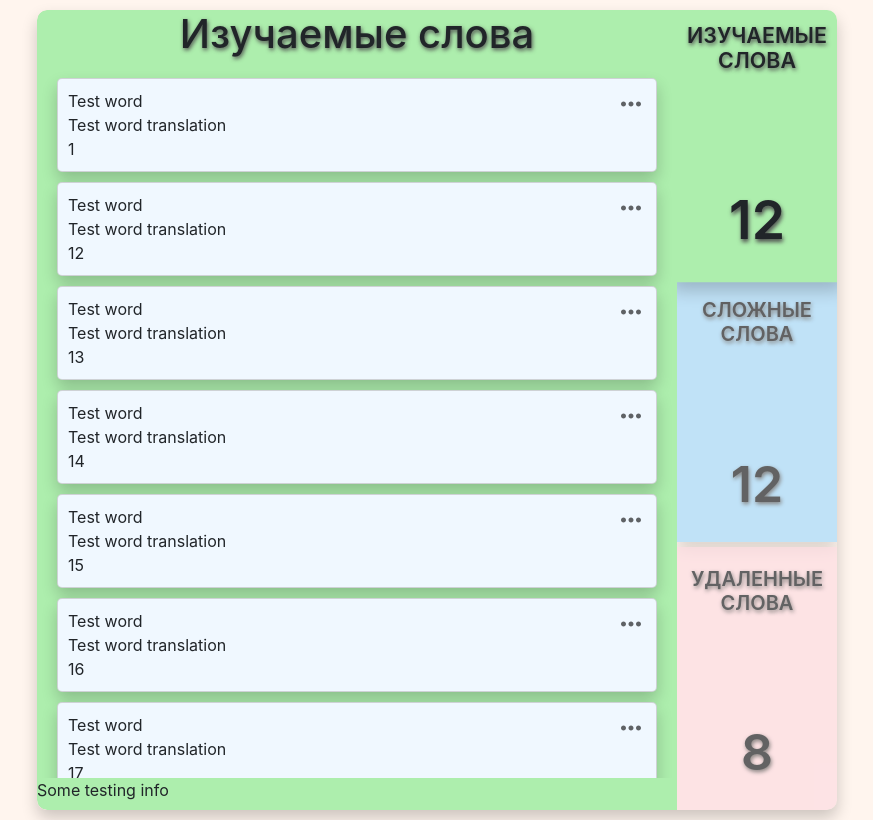
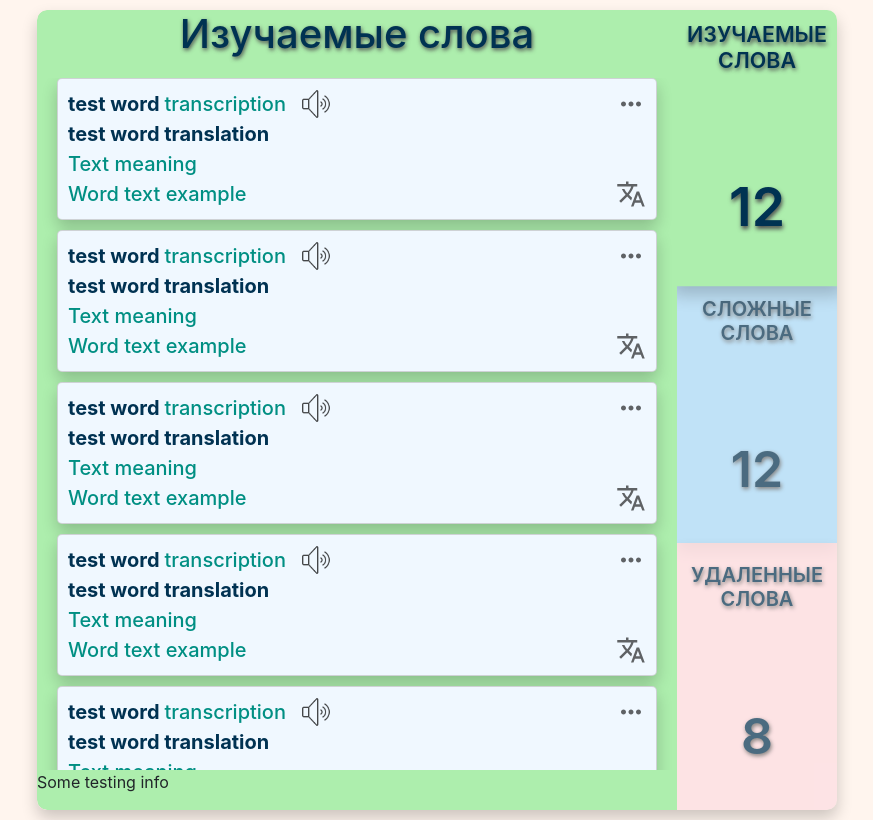
Before and after one commit to Maxvvellh0use/rslang, a React (Create React App) app: page / in a window 1280 px wide. Shown: the whole page, without its empty margins (203-1076 px from the left). Built offline with nearby package versions, Linux system fonts and the light colour scheme.

Commit message:
feat: add dictionary word model, add dictionary word styling

```diff
--- a/src/components/DictionaryCategoryPanelContent/DictionaryCategoryPanelContent.scss
+++ b/src/components/DictionaryCategoryPanelContent/DictionaryCategoryPanelContent.scss
@@ -16,6 +16,11 @@
     border-bottom-left-radius: 10px;
     border-top-left-radius: 10px;
     position: absolute;
+    display: flex;
+    flex-direction: column;
+    flex-wrap: nowrap;
+    justify-content: space-between;
+
 
     &_learning {
       background-color: $dictionary-learning-panel-background;
@@ -39,18 +44,18 @@
       position: relative;
       overflow-y: scroll;
       max-height: 90%;
-
       &::-webkit-scrollbar {
         display: none;
       }
     }
 
     &__title {
+      position: relative;
+      display: block;
       text-align: center;
       @extend %textshadow ;
-
+      margin-bottom: 20px;
+      color: $dictionary-word-card-font-color-primary;
     }
-
-
   }
 }
--- a/src/components/DictionaryCategoryTab/DictionaryCategoryTab.scss
+++ b/src/components/DictionaryCategoryTab/DictionaryCategoryTab.scss
@@ -16,13 +16,13 @@
     min-width: 90px;
     min-height: 80px;
 
-
-
     opacity: 0.7;
     background-color: lightgrey;
 
     padding: 20px 10px;
     cursor: pointer;
+
+    color: $dictionary-word-card-font-color-primary;
 
     @extend %transition;
     @extend %no-userselect;
@@ -46,7 +46,7 @@
     }
     &_difficult {
       background-color: $dictionary-difficult-panel-background;
-      margin: 5px 0;
+      //margin: 5px 0;
     }
     &_removed {
       background-color: $dictionary-removed-panel-background;
--- a/src/components/DictionaryDropdownMenu/DictionaryDropdownMenu.js
+++ b/src/components/DictionaryDropdownMenu/DictionaryDropdownMenu.js
@@ -18,9 +18,6 @@ export default class DictionaryDropdownMenu extends React.Component {
     this.state = {
       displayMenu: false,
     };
-
-    this.showDropdownMenu = this.showDropdownMenu.bind(this);
-    this.hideDropdownMenu = this.hideDropdownMenu.bind(this);
   };
 
   showDropdownMenu = (event) => {
@@ -32,13 +29,11 @@ export default class DictionaryDropdownMenu extends React.Component {
 
   hideDropdownMenu = () => {
     this.setState({ displayMenu: false }, () => {
-      console.log('----------hide');
       document.removeEventListener('click', this.hideDropdownMenu);
     });
   }
 
   componentWillUnmount(){
-    console.log('----------will unmount');
     document.removeEventListener('click', this.hideDropdownMenu);
   }
 
--- a/src/components/DictionaryDropdownMenu/DictionaryDropdownMenu.scss
+++ b/src/components/DictionaryDropdownMenu/DictionaryDropdownMenu.scss
@@ -13,7 +13,7 @@
     background-position: center;
     background-size: contain;
     cursor: pointer;
-
+    z-index: 10;
     opacity: 0.6;
     @extend %transition;
 
@@ -37,9 +37,9 @@
       right: 0px;
       border-radius: 5px;
 
-      background-color: #FFF5EE;
+      background-color:$dictionary-dropdown-background;
 
-      z-index: 10;
+
       @extend %card-shadow;
       @extend %transition;
     }
@@ -48,6 +48,7 @@
       padding: 8px 16px;
       border-bottom: 1px solid #e5e5e5;
       border-radius: 5px;
+      font-size: 15px;
       z-index: 10;
       @extend %transition;
     }
@@ -55,8 +56,8 @@
       border-bottom: none;
     }
     li:hover {
-      background-color: #a2dcfd;
-      color: #FFF5EE;
+      background-color: $dictionary-dropdown-selected-background;
+      color: $dictionary-dropdown-background;
       z-index: 10;
       @extend %transition;
     }
--- a/src/components/DictionaryPage/DictionaryPage.scss
+++ b/src/components/DictionaryPage/DictionaryPage.scss
@@ -8,16 +8,6 @@
   width: 100%;
   height: 100%;
 
-  input,
-  label,
-  p,
-  h1,
-  h2,
-  h3 {
-    margin: 0;
-    padding: 0;
-  }
-
   &__wrapper {
     max-width: $width-wrapper;
     width: 100%;
--- a/src/components/DictionaryWord/DictionaryWord.js
+++ b/src/components/DictionaryWord/DictionaryWord.js
@@ -13,6 +13,20 @@ export default class DictionaryWord extends React.Component {
     selectedClassName: `${DEFAULT_CLASS}_selected`,
     id: null,
     dictionaryWord: new DictionaryWordModel({}),
+  };
+
+  constructor(props) {
+    super(props);
+
+    this.state = {
+      dictionarySettings: {
+        showTranscription: true,
+        showMeaning: true,
+        showExample: true,
+        showImage: true,
+      },
+      showSentenceTranslation: false,
+    };
   };
 
   onDragStart = (event, word) => {
@@ -41,9 +55,41 @@ export default class DictionaryWord extends React.Component {
         draggable={true}
         onDragStart={event => this.onDragStart(event, dictionaryWord)}
       >
-        <p>{dictionaryWord.word}</p>
-        <p>{dictionaryWord.wordTranslate}</p>
-        <p>{dictionaryWord.wordId}</p>
+        <div className='dictionary__word__main-container'>
+          <p className='dictionary__word__name'>{dictionaryWord.word}</p>
+
+          {this.state.dictionarySettings.showTranscription ? (
+            <p className='dictionary__word__transcription'>{dictionaryWord.transcription}</p>
+          ) : (null)}
+
+          <div className='dictionary__word__audio'></div>
+        </div>
+
+        <p className='dictionary__word__translate'>{dictionaryWord.wordTranslate}</p>
+
+        {this.state.dictionarySettings.showMeaning ? (
+          this.state.showSentenceTranslation ? (
+            <p className='dictionary__word__meaning'>{dictionaryWord.textMeaningTranslate}</p>
+          ) : (
+              <p className='dictionary__word__meaning'>{dictionaryWord.textMeaning}</p>)
+        ) : (null)}
+
+        {this.state.dictionarySettings.showExample ? (
+          this.state.showSentenceTranslation ? (
+            <p className='dictionary__word__example'>{dictionaryWord.textExampleTranslate}</p>
+          ) : (
+              <p className='dictionary__word__example'>{dictionaryWord.textExample}</p>)
+        ) : (null)}
+
+        {this.state.dictionarySettings.showImage ? (
+          <div className='dictionary__word__image-container'>
+            <div className='dictionary__word__image'></div>
+          </div>
+        ) : (null)}
+
+        <div className='dictionary__word__translate-button'
+         onClick={() => this.setState({showSentenceTranslation: !this.state.showSentenceTranslation})}
+        ></div>
         <DictionaryDropdownMenu
           currentTabName={dictionaryWord.dictionaryTab}
           dictionaryWord={dictionaryWord}
@@ -52,3 +98,6 @@ export default class DictionaryWord extends React.Component {
     );
   }
 }
+
+// this.audioPath = audioPath;
+// this.imagePath = imagePath;
--- a/src/components/DictionaryWord/DictionaryWord.scss
+++ b/src/components/DictionaryWord/DictionaryWord.scss
@@ -2,7 +2,6 @@
 @import "../../style/placeholders";
 
 .dictionary {
-
   &__word {
     position: relative;
     display: flex;
@@ -19,9 +18,76 @@
     background-color: $dictionary-word-card-background;
     border: 1px solid $dictionary-word-card-border;
 
-    p {
-      display: inline-block;
+    font-size: 20px;
+    line-height: 30px;
+    color: $dictionary-word-card-font-color-primary;
+    font-weight: 500;
+
+    &__main-container {
+      display: flex;
+      flex-direction: row;
+      flex-wrap: wrap;
+      justify-items: center;
     }
 
+    &__name {
+      font-weight: 700;
+      padding: 0 5px 0 0;
+      margin: 0;
+      text-transform: lowercase;
+    }
+
+    &__transcription {
+      color: $dictionary-word-card-font-color-secondary;
+      padding: 0 15px 0 0;
+      margin: 0;
+      text-transform: lowercase;
+    }
+
+    &__translate {
+      font-weight: 700;
+      padding: 0;
+      margin: 0;
+      text-transform: lowercase;
+    }
+
+    &__meaning,
+    &__example {
+      color: $dictionary-word-card-font-color-secondary;
+      padding: 0;
+      margin: 0;
+    }
+
+    &__audio {
+      display: inline-block;
+      width: 30px;
+      height: 30px;
+      cursor: pointer;
+      background-image: url(../../assets/img/icons/audion-off-icon.png);
+      background-repeat: no-repeat;
+      background-position: center;
+      background-size: contain;
+    }
+
+    &__translate-button {
+      position: absolute;
+      bottom: 10px;
+      right: 10px;
+      width: 30px;
+      height: 30px;
+      background-image: url(../../assets/img/icons/translate.svg);
+      background-repeat: no-repeat;
+      background-position: center;
+      background-size: contain;
+      cursor: pointer;
+      z-index: 10;
+      opacity: 0.6;
+      @extend %transition;
+
+      &:hover {
+        opacity: 1;
+        @extend %transition;
+      }
+    }
   }
 }
--- a/src/components/DictionaryWordsList/DictionaryWordsList.scss
+++ b/src/components/DictionaryWordsList/DictionaryWordsList.scss
@@ -14,7 +14,8 @@
 
     list-style: none;
     margin: 0;
-    padding: 20px;
+    padding: 0 20px;
+
     @extend %transition;
   }
 }
--- a/src/models/DictionaryWordModel.js
+++ b/src/models/DictionaryWordModel.js
@@ -13,6 +13,11 @@ export default class DictionaryWordModel {
       wordTranslate = 'Test word translation',
       textExample = 'Word text example',
       textExampleTranslate = 'Word text example translation',
+      textMeaning = 'Text meaning',
+      textMeaningTranslate = 'Text meaning translation',
+      transcription = 'Transcription',
+      audioPath = '',
+      imagePath = '',
       dictionaryTab = dictionaryTabName.learning,
     }
   ) {
@@ -21,6 +26,12 @@ export default class DictionaryWordModel {
     this.wordTranslate = wordTranslate;
     this.textExample = textExample;
     this.textExampleTranslate = textExampleTranslate;
+    this.textMeaning = textMeaning;
+    this.textMeaningTranslate = textMeaningTranslate;
+    this.transcription = transcription;
+    this.audioPath = audioPath;
+    this.imagePath = imagePath;
     this.dictionaryTab = dictionaryTab;
+
   }
 }
--- a/src/style/constants.scss
+++ b/src/style/constants.scss
@@ -11,7 +11,11 @@ $width-wrapper: 1200px;
 
 $dictionary-word-card-background: aliceblue;
 $dictionary-word-card-border: rgba(182, 182, 182, 0.568);
+$dictionary-word-card-font-color-primary: rgb(0, 50, 82);
+$dictionary-word-card-font-color-secondary: rgb(0, 143, 131);
 $dictionary-container-background: rgba(128, 144, 160, 0.473);
 $dictionary-learning-panel-background: rgb(173, 238, 173);
 $dictionary-difficult-panel-background: rgb(166, 219, 252);
 $dictionary-removed-panel-background: rgb(253, 220, 225);
+$dictionary-dropdown-selected-background: $dictionary-difficult-panel-background;
+$dictionary-dropdown-background: $color-body;
```
Also changed, not shown: src/assets/img/icons/translate.svg (added).
